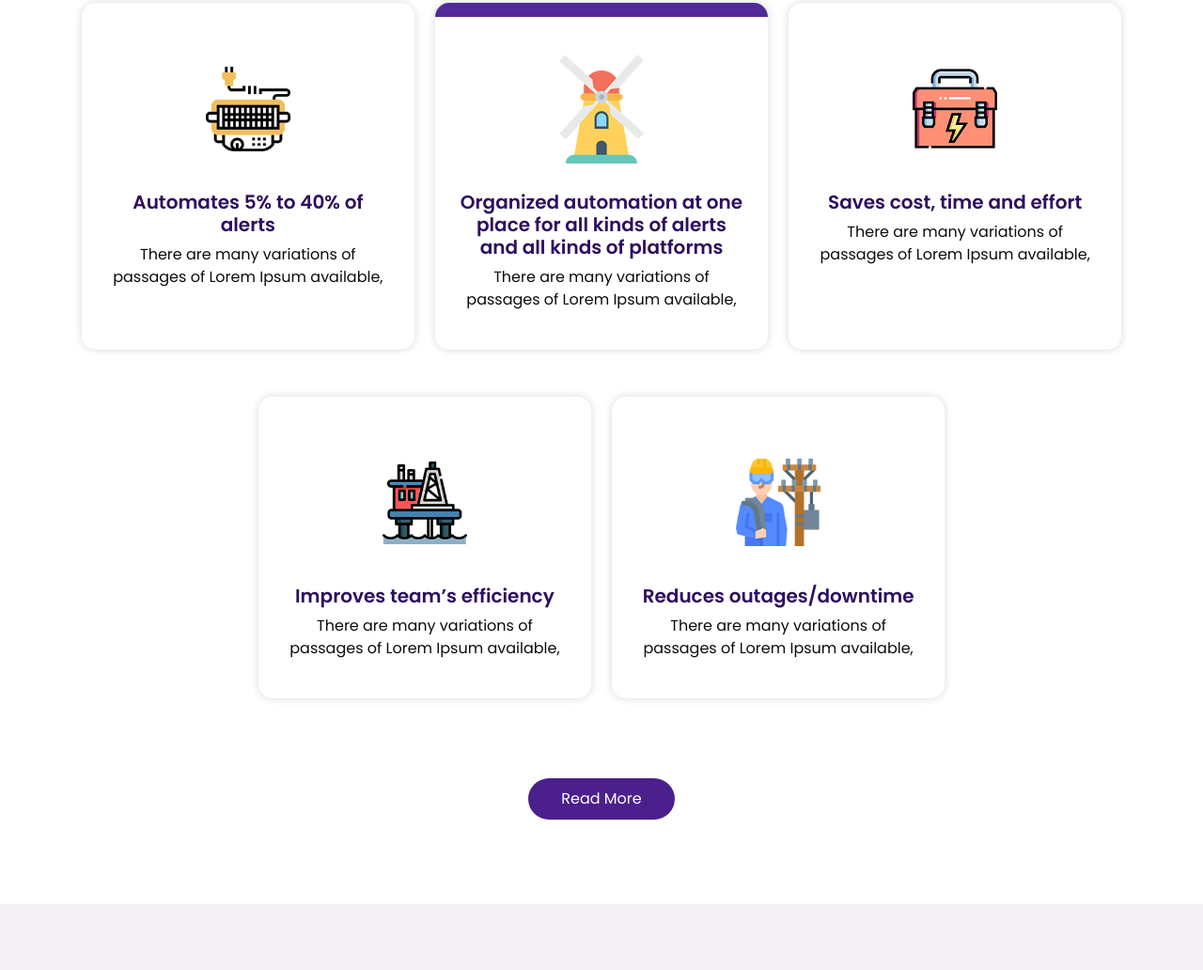
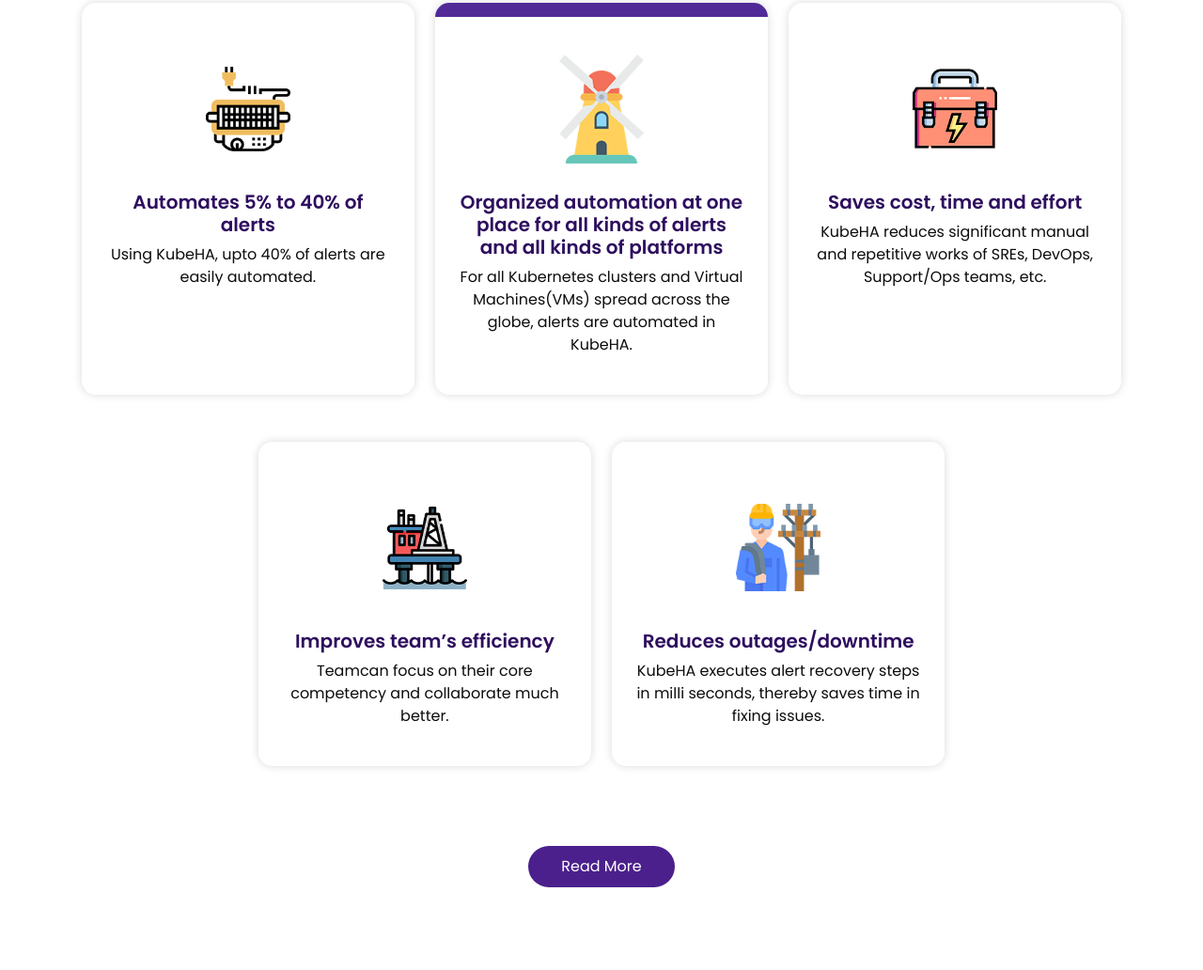
Before and after one commit to kubeha100/kubeha, a plain HTML site: page index.html in a window 1280 px wide. Shown: the part 977-2009 px from the top of the page at 94% size. Drawn offline with nearby package versions, Linux system fonts and the light colour scheme.

Commit message:
Update index.html

```diff
--- a/index.html
+++ b/index.html
@@ -148,7 +148,7 @@
               Automates 5% to 40% of alerts
             </h5>
             <p>
-              There are many variations of passages of Lorem Ipsum available,
+              Using KubeHA, upto 40% of alerts are easily automated.
             </p>
           </div>
         </div>
@@ -161,7 +161,7 @@
               Organized automation at one place for all kinds of alerts and all kinds of platforms
             </h5>
             <p>
-              There are many variations of passages of Lorem Ipsum available,
+              For all Kubernetes clusters and Virtual Machines(VMs) spread across the globe, alerts are automated in KubeHA.
             </p>
           </div>
         </div>
@@ -174,7 +174,7 @@
               Saves cost, time and effort
             </h5>
             <p>
-              There are many variations of passages of Lorem Ipsum available,
+              KubeHA reduces significant manual and repetitive works of SREs, DevOps, Support/Ops teams, etc.
             </p>
           </div>
         </div>
@@ -187,7 +187,7 @@
               Improves team’s efficiency
             </h5>
             <p>
-              There are many variations of passages of Lorem Ipsum available,
+              Teamcan focus on their core competency and collaborate much better.
             </p>
           </div>
         </div>
@@ -200,7 +200,7 @@
               Reduces outages/downtime
             </h5>
             <p>
-              There are many variations of passages of Lorem Ipsum available,
+              KubeHA executes alert recovery steps in milli seconds, thereby saves time in fixing issues.
             </p>
           </div>
         </div>
```
